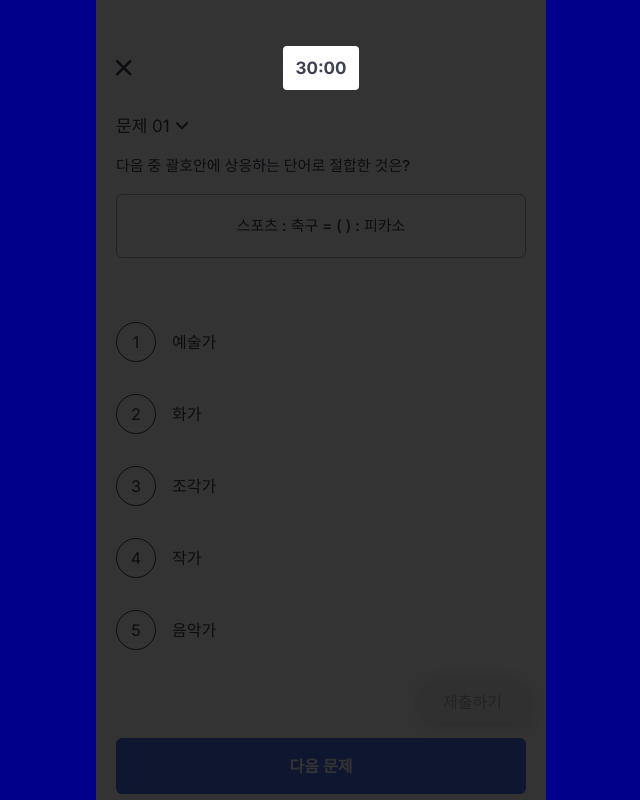
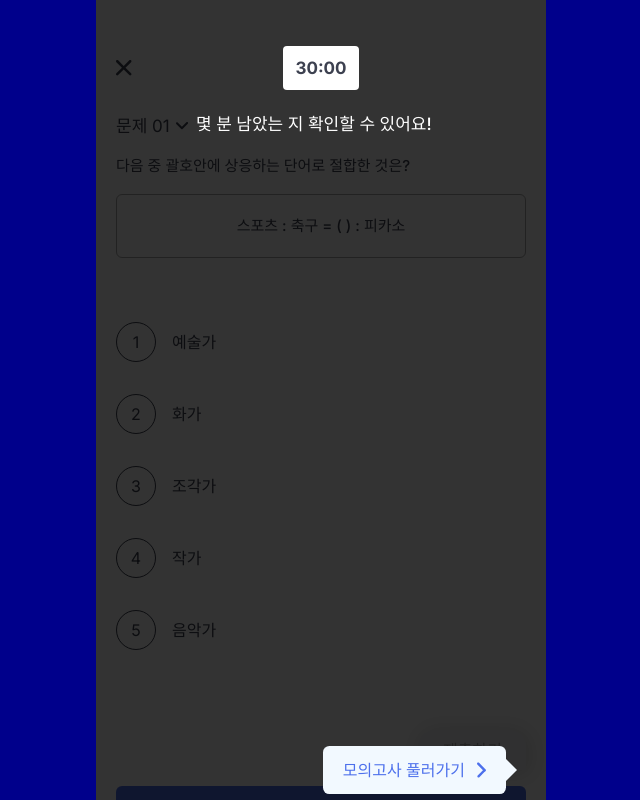
Before and after one commit to jieun0732/pull-up, a Next.js app in the folder frontend/pull-up/: page /main/mocktest/1 in a window 1280 px wide. Both pictures are taken after a click on the picture 640 px from the left and 633 px from the top of the page. Shown: the whole page, without its empty margins (319-959 px from the left). Built offline with nearby package versions, Linux system fonts and the light colour scheme.

Commit message:
[FE] feat. tutorial step2

```diff
--- a/frontend/pull-up/app/main/mocktest/[id]/page.tsx
+++ b/frontend/pull-up/app/main/mocktest/[id]/page.tsx
@@ -31,7 +31,7 @@
             onClick={() => {
               setStep((prevStep) => prevStep + 1);
             }}
-            className="absolute left-0 top-0 z-20 h-[100vh] w-full bg-black opacity-80"
+            className="absolute left-0 top-0 z-20 h-full w-full bg-black opacity-80"
           />
         )}
         {step == 0 && (
@@ -60,6 +60,17 @@
             >
               30:00
             </span>
+            {step == 1 && (
+              <>
+                <Text
+                  size="body-02"
+                  color="text-white"
+                  className="absolute left-20 top-14 z-20"
+                >
+                  몇 분 남았는 지 확인할 수 있어요!
+                </Text>
+              </>
+            )}
           </div>
           <span
             onClick={step > 1 ? () => setShowQuestions(true) : undefined}
@@ -118,7 +129,28 @@
           );
         })}
 
-        <div className="mb-11 flex w-full flex-col px-5 py-4">
+        <div className="relative mb-11 flex w-full flex-col px-5 py-4">
+          {step == 1 && (
+            <>
+              <div className="relative top-16 z-20 mr-5 flex w-fit items-center gap-3 self-end rounded-[0.4em] bg-blue03 px-5 py-3 text-blue01 after:absolute after:right-1 after:top-1/2 after:-mr-[15px] after:-mt-[15px] after:h-0 after:w-0 after:border-b-[15px] after:border-l-[15px] after:border-r-0 after:border-t-[15px] after:border-b-transparent after:border-l-blue03 after:border-t-transparent after:content-['']">
+                모의고사 풀러가기
+                <svg
+                  xmlns="http://www.w3.org/2000/svg"
+                  width="9"
+                  height="16"
+                  viewBox="0 0 9 16"
+                  fill="none"
+                >
+                  <path
+                    fill-rule="evenodd"
+                    clip-rule="evenodd"
+                    d="M8.96438 8.16095C8.96734 7.90122 8.86973 7.64055 8.67155 7.44237L7.67512 6.44594L7.66229 6.45878L2.05636 0.852844C1.58594 0.382426 0.823242 0.382426 0.352824 0.852844C-0.117594 1.32326 -0.117595 2.08596 0.352823 2.55638L5.95876 8.16231L0.677413 13.4437C0.206995 13.9141 0.206995 14.6768 0.677413 15.1472C1.14783 15.6176 1.91053 15.6176 2.38095 15.1472L7.66229 9.86584L7.67516 9.87871L8.67158 8.88228C8.87046 8.6834 8.96806 8.42159 8.96438 8.16095Z"
+                    fill="#4D70EC"
+                  />
+                </svg>
+              </div>
+            </>
+          )}
           <button
             onClick={() => router.push("/main/mocktest/report")}
             className="ml-auto rounded-t-2xl rounded-bl-2xl bg-gray03 px-6 py-2 text-gray02 shadow-[2px_2px_20px_0px_rgba(0,0,0,0.16)]"
```
